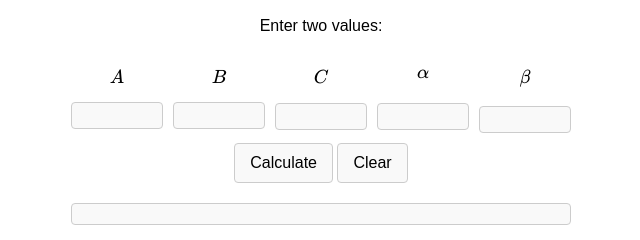
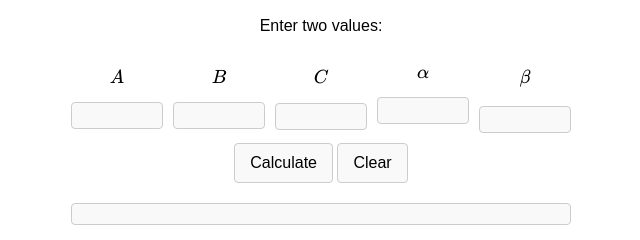
Before and after one commit to tossimmar/pipe-calculator, a plain HTML site: page index.html in a window 1280 px wide. Shown: the part 342-582 px from the top of the page, 319-959 px from the left. Drawn offline with nearby package versions, Linux system fonts and the light colour scheme.

Commit message:
Update index.html

```diff
--- a/index.html
+++ b/index.html
@@ -77,7 +77,7 @@
             <label>$$A$$ <input type="number" id="A" step="any"></label>
             <label>$$B$$ <input type="number" id="B" step="any"></label>
             <label>$$C$$ <input type="number" id="C" step="any"></label>
-            <label>$$\alpha_{\vphantom{\beta}}$$ <input type="number" id="Alpha" step="any"></label>
+            <label>$$\alpha$$ <input type="number" id="Alpha" step="any"></label>
             <label>$$\beta$$ <input type="number" id="Beta" step="any"></label>
         </div>
         <button onclick="calculate()">Calculate</button>
```
